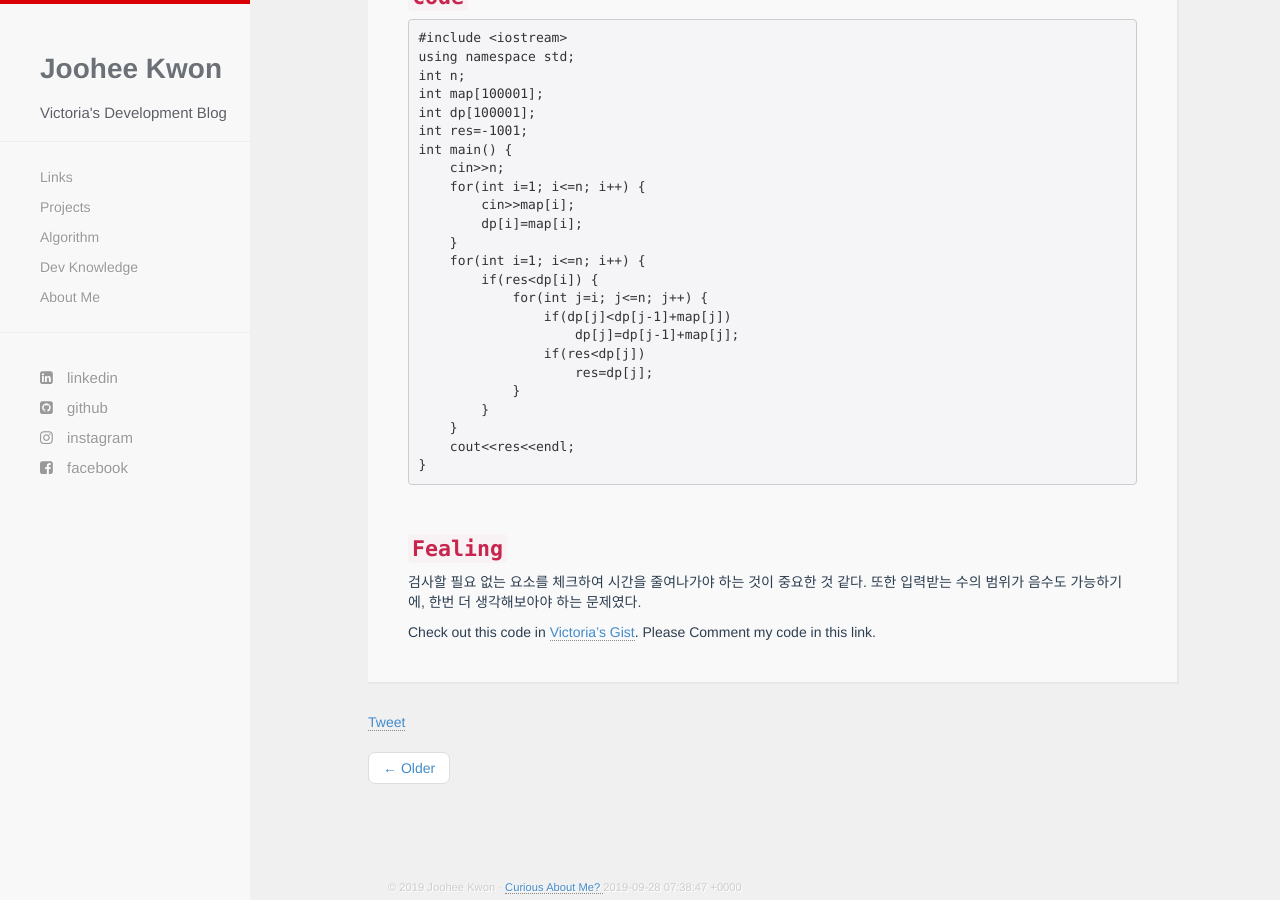
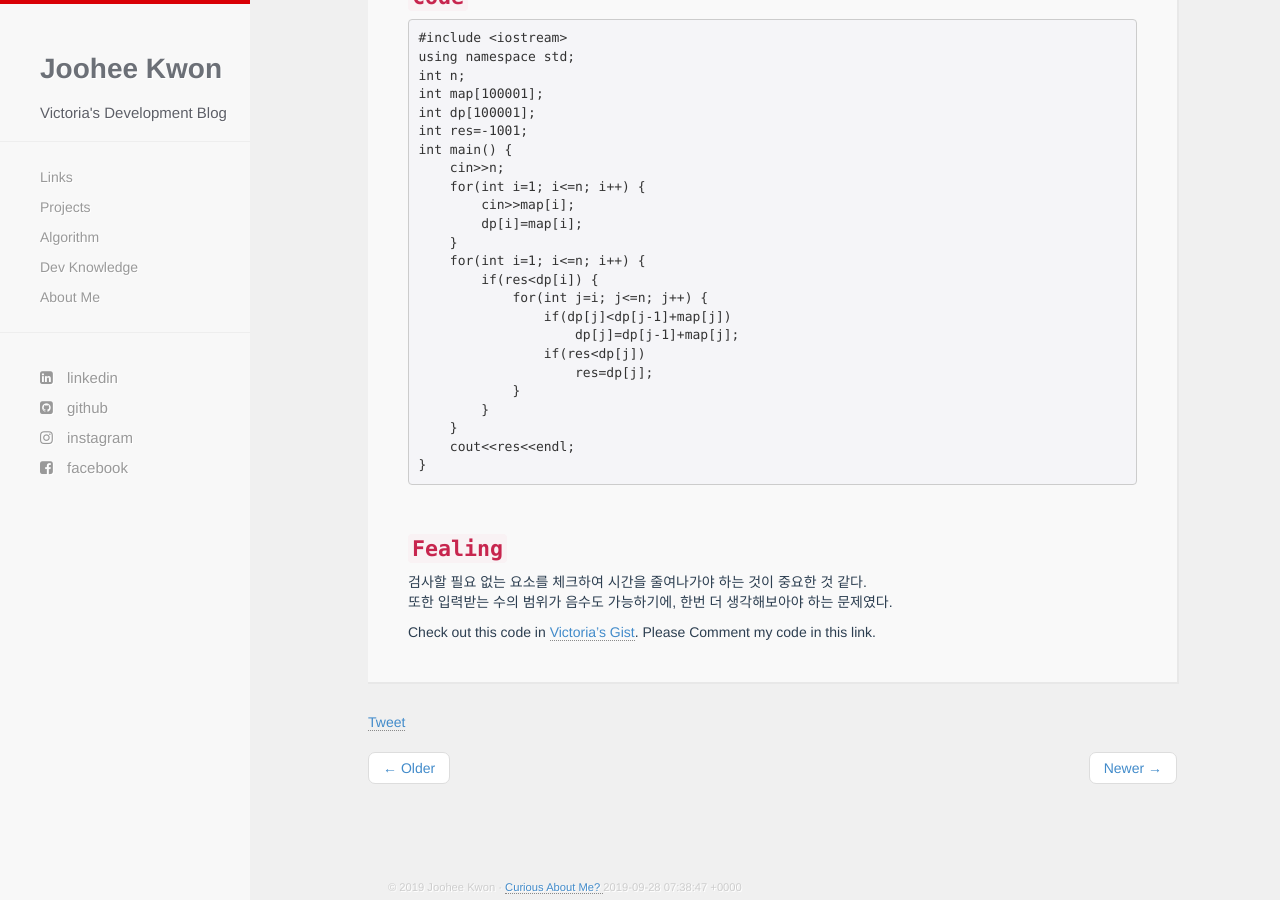
Before and after one commit to victoriagjh/victoriagjh.github.io, a Jekyll site: the page built from _posts/2019-09-27-1912-연속합.markdown, in a window 1280 px wide and 900 px high, scrolled down 1026 px. Built offline with Jekyll 4.4.1, drawn with Linux system fonts in a browser that asks for light colours; nearby versions of some CDN libraries; comment, search, counter and statistics services are not loaded.

Commit message:
write 1699_review

```diff
--- a/_posts/2019-09-27-1912-연속합.markdown
+++ b/_posts/2019-09-27-1912-연속합.markdown
@@ -15,7 +15,7 @@
 연속합이라고해서 투포인터 개념을 이용해 문제를 해결하려 했는데, 그냥 간단한 이중 포문으로 해결하였다.<br>
 처음엔 아무 조건없이 이중포문으로만 해결하니, 시간초과를 마주하였는데 간단한 **res<dp[i]** 조건을 통해 해결할 수 있었다.<br>
 이전에 기록된 DP[j-1]배열의 누적 합과 현재 자기 자신을 더한 값, DP[j]를 비교하여 문제를 해결 할 수 있었다.<br>
-여태 풀었던 DP문제들은 입력되는 수가 양수만 들어와서, 입력으로 음수가 들어오는 이 문제를 DP배열을 입력으로 초기화해놓음으로 해결 할 수 있었다.
+여태 풀었던 DP문제들은 입력되는 수가 양수만 들어와서, 입력으로 음수가 들어오는 이 문제를 DP배열을 입력으로 초기화해놓음으로 해결 할 수 있었다.<br>
 >5
 > -1 -1 -1 -1 -1
 
@@ -51,8 +51,8 @@
 <br>
 
 ### `Fealing`
-검사할 필요 없는 요소를 체크하여 시간을 줄여나가야 하는 것이 중요한 것 같다.
-또한 입력받는 수의 범위가 음수도 가능하기에, 한번 더 생각해보아야 하는 문제였다.
+검사할 필요 없는 요소를 체크하여 시간을 줄여나가야 하는 것이 중요한 것 같다. <br>
+또한 입력받는 수의 범위가 음수도 가능하기에, 한번 더 생각해보아야 하는 문제였다. <br>
 
 Check out this code in [Victoria's Gist][Vic's gist]. Please Comment my code in this link.
 
```
Also changed, not shown: _posts/2019-09-28-1699-제곱수의 합.markdown (added, +70 -0 lines), images/1699.png (added).
